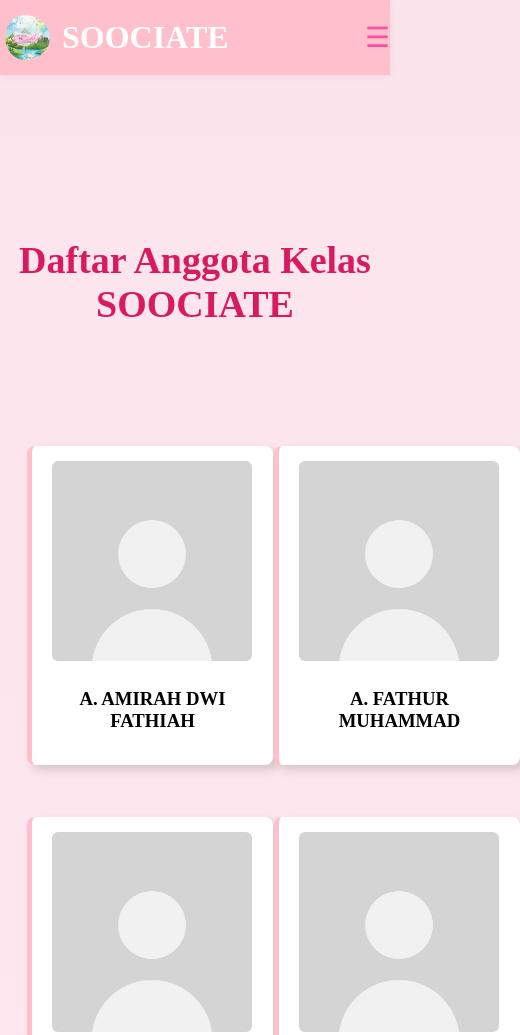
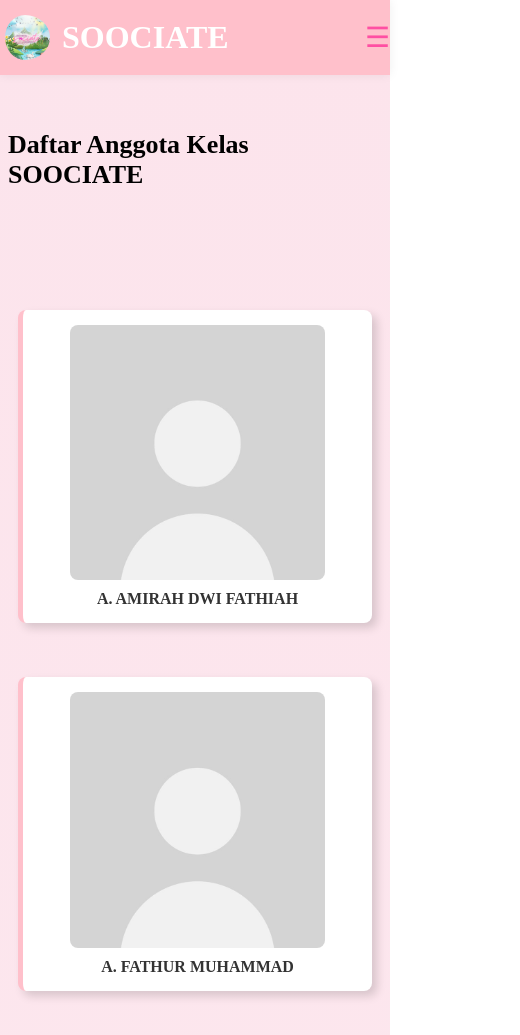
Before and after one commit to indhmharanii/soociate---website, a plain HTML site: page anggota.html in a window 390 px wide. Shown: the top 1035 px of the page, 520 px wide, since content can reach past the window. Drawn offline with Linux system fonts and the light colour scheme.

Commit message:
Update style.css

```diff
--- a/style.css
+++ b/style.css
@@ -158,23 +158,28 @@ body {
   background: linear-gradient(to bottom, #fce4ec, #ffffff);
 }
 
-/* Judul anggota */
-.anggota-header {
-  text-align: center;
-  margin-top: 130px;
-  margin-bottom: 30px;
 }
 
-.anggota-header h1 {
-  font-size: 38px;
-  font-weight: 800;
-  color: #d81b60;
+/* Efek hover (cantik tapi lembut) */
+.anggota-grid .box:hover {
+    transform: translateY(-6px);
+    box-shadow: 0 8px 20px rgba(0,0,0,0.15);
 }
 
-.anggota-header p {
-  font-size: 18px;
-  margin-top: 5px;
-  color: #444;
+/* Foto anggota */
+.anggota-grid .box img {
+    width: 60%;
+    border-radius: 8px;
+    margin-bottom: 10px;
+    object-fit: cover;
+}
+
+/* Nama anggota */
+.anggota-grid .box h3 {
+    font-size: 16px;
+    font-weight: 700;
+    color: #333;
+    margin: 0;
 }
 
 /* ===== GALLERY GRID ===== */
@@ -365,11 +370,20 @@ body {
   .hamburger {
     display: block;
   }
+.anggota-grid {
+        grid-template-columns: 1fr;
+        width: 95%;
+        gap: 14px;
+    }
 
-  .anggota-grid {
-    grid-template-columns: 1fr 1fr;
-  }
+    .anggota-grid .box img {
+        width: 80%;
+    }
 
+    .anggota-header h1 {
+        font-size: 26px;
+    }
+}
   .footer-container {
     grid-template-columns: 1fr 1fr;
   }
```
